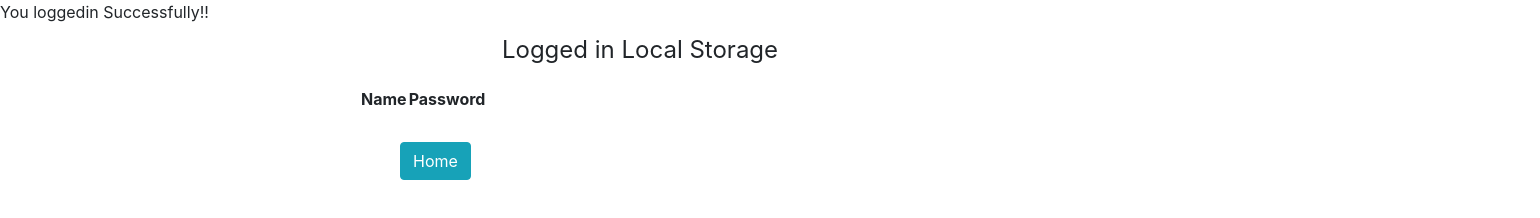
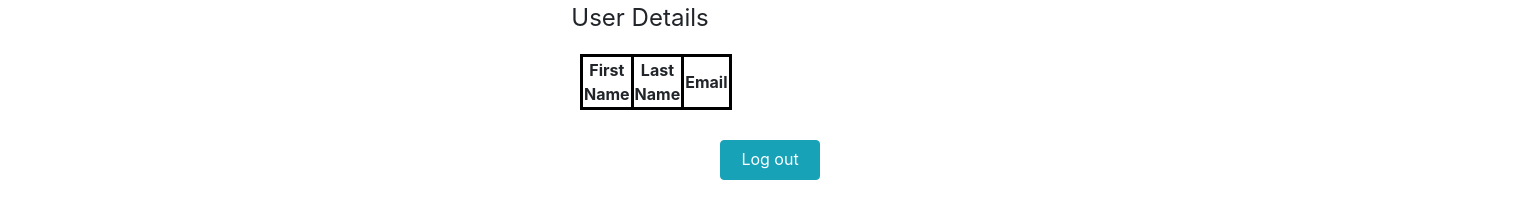
Before and after one commit to Annamalaisaravanan/Authentication-system-JS, a plain HTML site: page dashboard.html in a window 1280 px wide. Shown: the whole page, 1540 px wide, since content can reach past the window. Drawn offline with nearby package versions, Linux system fonts and the light colour scheme.

Commit message:
Update dashboard.html

```diff
--- a/dashboard.html
+++ b/dashboard.html
@@ -21,31 +21,53 @@
     }
 
     #bootstrapbtn{
-        margin:20px 400px;
+        margin:20px 720px;
+        height: 40px;
+        width:100px;
+
 
     }
-    fieldset{
-        text-align:center;
+    #bootstrapbtn:hover{
+        background-color:#4b41db;
+        transition: 0.2s;
+        color:white;
     }
+    fieldset {
+        text-align: center;
+    }
+   #legends{
+       text-align: center;
+
+   }
+    table, td {
+  border: 3px solid black;
+}
+   th{
+    width:100px;
+       border: 3px solid black;
+   }
     #display{
-        margin:10px 360px;
+        margin:10px 580px;
+
     }
 </style>
 <body>
-      <label>You loggedin Successfully!!</label>
+
 
       <fieldset>
-        <legend>Logged in Local Storage</legend>
+        <legend id='legends'>User Details</legend>
         <table id='display'>
             <tr>
-                <th>Name</th>
-                <th>Password</th>
+                <th>First Name</th>
+                <th>Last Name</th>
+                <th>Email</th>
+
             </tr>
     </table>
 
     </fieldset>
 
-    <a class='btn btn-info' id='bootstrapbtn' href='signup.html' role='button'>Home</a>
+    <a class='btn btn-info' id='bootstrapbtn' href='signup.html' role='button'>Log out</a>
 </body>
 
 <script>
@@ -55,19 +77,21 @@
 
 
 
-       for (let i=1;i<=localStorage.length;i++){
-          const  n1 = localStorage.key(i);
-          const pass1 = localStorage.getItem(n1);
-
+       for (let i=1;i<=JSON.parse(localStorage.getItem('details')).length;i++){
+          const  n1 = JSON.parse(localStorage.getItem('details'))[i].firstname;
+          const pass1 = JSON.parse(localStorage.getItem('details'))[i].pass;
+          const pass2 = JSON.parse(localStorage.getItem('details'))[i].id;
 
 
 
             var newrow = display.insertRow(i);
             var cell1 =  newrow.insertCell(0);
             var cell2 = newrow.insertCell(1);
+            var cell3 = newrow.insertCell(2);
 
             cell1.innerHTML = n1;
             cell2.innerHTML = pass1;
+            cell3.innerHTML = pass2;
        }
    </script>
 </html>
```
